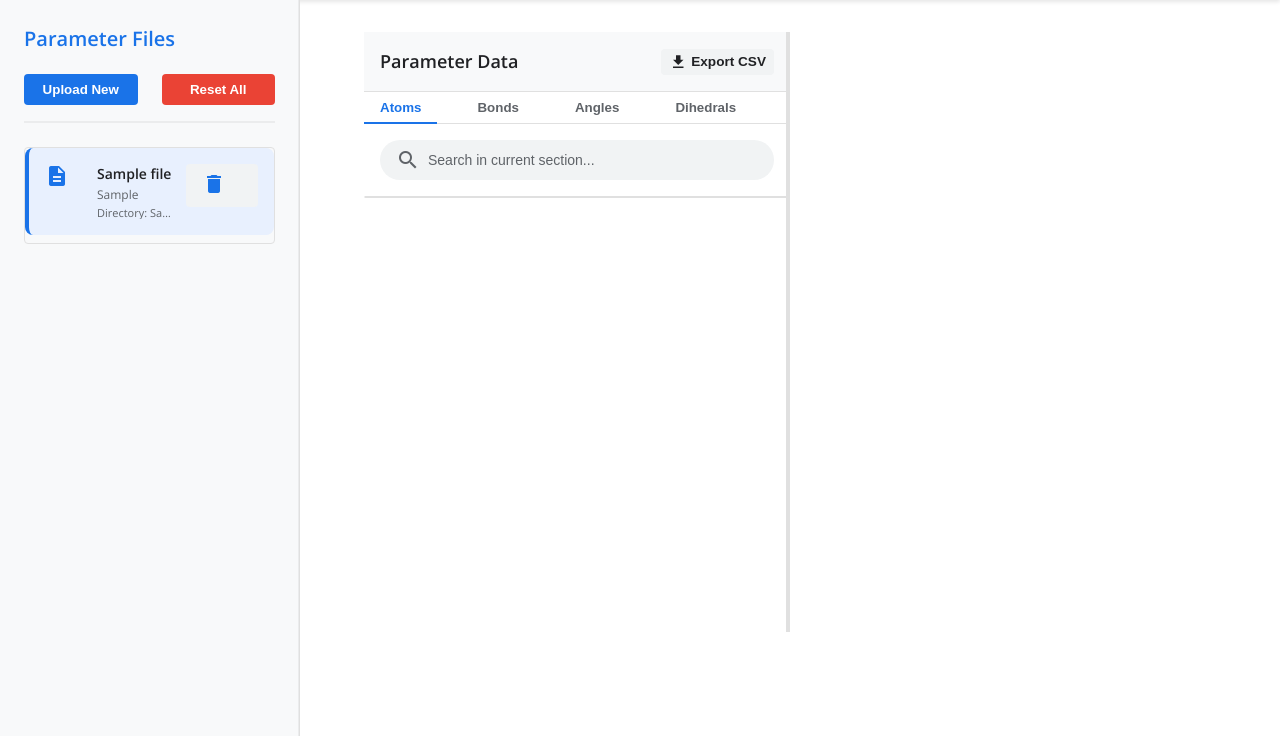
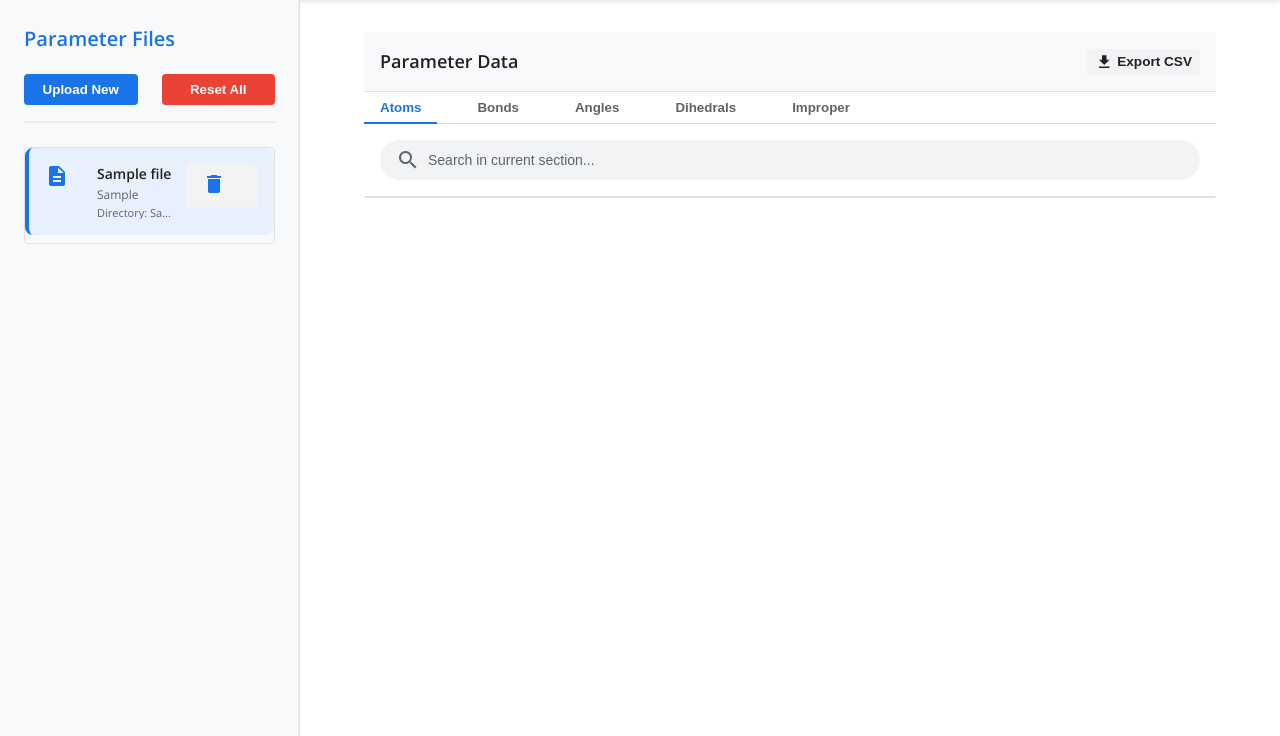
Before and after one commit to fl-sean03/CHARMM-Parameter-File-Search-Engine, a Flask app: template frontend/templates/index.html in a window 1280 px wide. Shown: the part 100-836 px from the top of the page. Run offline with Flask 3, Linux system fonts and the light colour scheme; the template is opened without the code that fills it: most values are stand-ins (such as "Sample title", 1, 10 or a date in 2020).

Commit message:
style: Adjust results panel and splitter visibility based on file view state

```diff
--- a/frontend/static/css/main.css
+++ b/frontend/static/css/main.css
@@ -223,8 +223,15 @@ h2 {
     position: absolute;
     top: 0;
     bottom: 0;
+    right: 0;
+    z-index: 100;
+    display: none;
+}
+
+/* Show splitter when file view is active */
+.file-view-panel.active ~ .splitter {
+    display: block;
     right: 50%;
-    z-index: 100;
 }
 
 .splitter:hover,
@@ -243,12 +250,17 @@ h2 {
 }
 
 .results-panel {
-    width: 50%;
+    width: 100%;
     min-width: 20%;
     overflow: auto;
     background: #FFFFFF;
     border-right: none;
     transition: width 0.1s ease;
+}
+
+/* Adjust width when file view is active */
+.file-view-panel.active ~ .results-panel {
+    width: 50%;
 }
 
 .panel-header {
```
